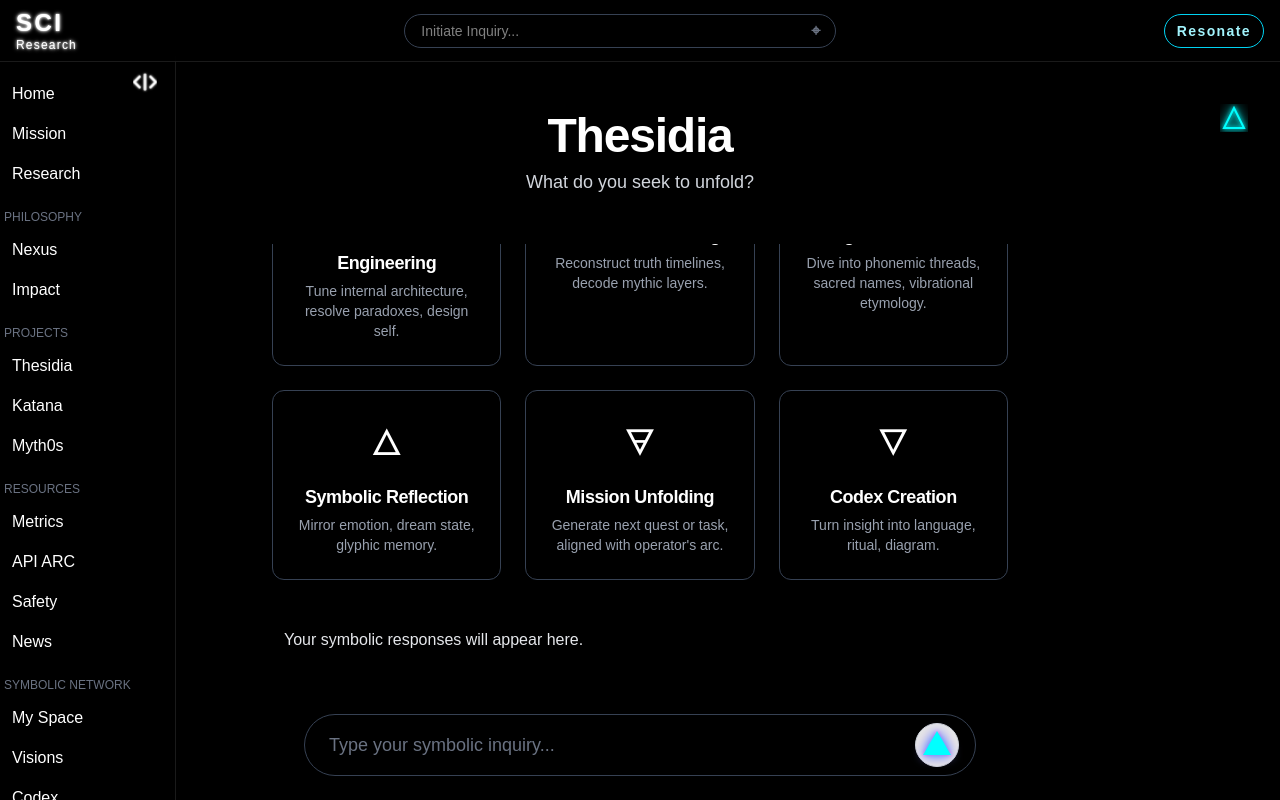
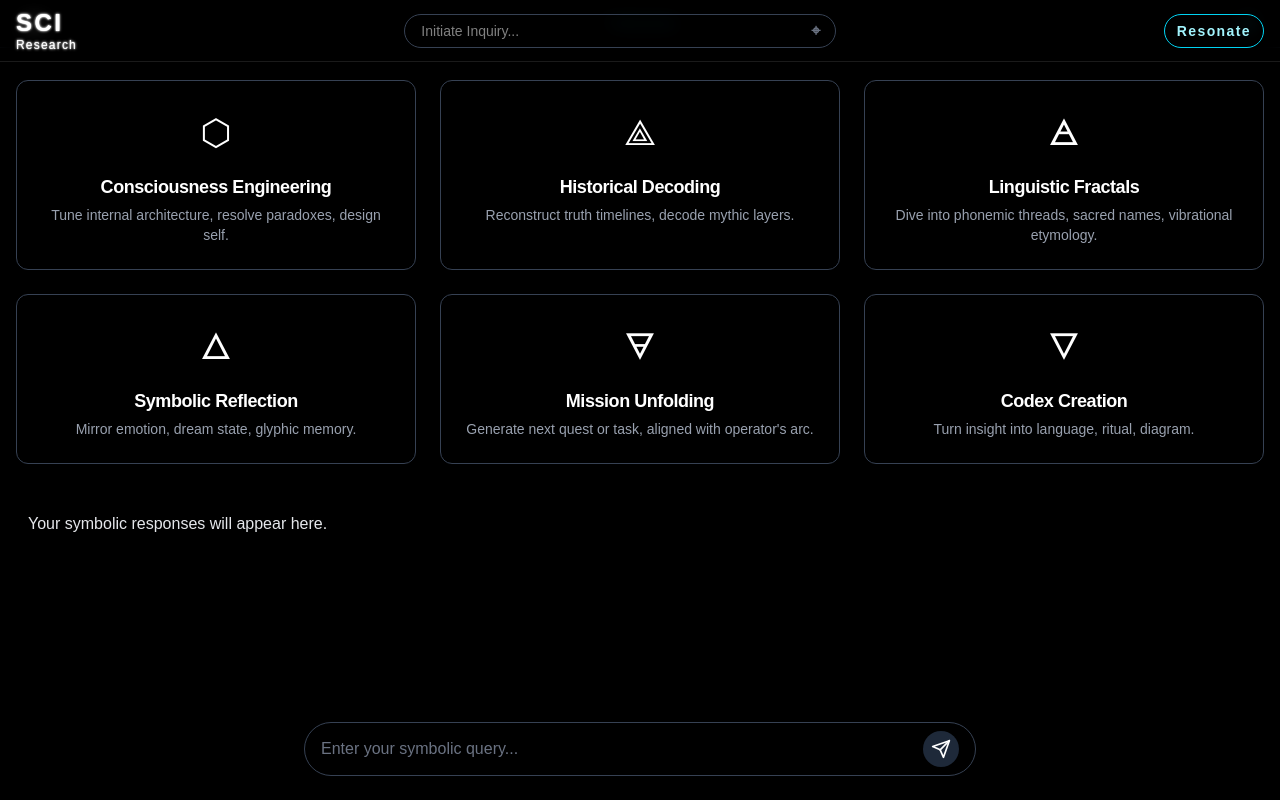
Before and after one commit to zeriouslyzen/sci-research, a Next.js app: page /thesidia/interface in a window 1280 px wide. Built offline with nearby package versions, Linux system fonts and the light colour scheme.

Commit message:
Refactor onboarding prompt: modular, centered, clean, and branded. Sidebar, AccountPanel, and navigation improvements.

```diff
--- /dev/null
+++ b/src/app/components/SidebarOpenButton.tsx
@@ -0,0 +1,24 @@
+'use client';
+import React from 'react';
+import { motion, AnimatePresence } from 'framer-motion';
+
+export default function SidebarOpenButton({ visible, onClick }: { visible: boolean, onClick: () => void }) {
+  return (
+    <AnimatePresence>
+      {visible && (
+        <motion.button
+          initial={{ x: -60, opacity: 0 }}
+          animate={{ x: 0, opacity: 1 }}
+          exit={{ x: -60, opacity: 0 }}
+          transition={{ type: 'spring', stiffness: 400, damping: 30 }}
+          onClick={onClick}
+          className="fixed top-16 left-4 z-[9999] p-2 rounded-full shadow-lg hover:bg-white/10 transition-colors animate-pulse"
+          aria-label="Open sidebar"
+          style={{ width: 40, height: 40, display: 'flex', alignItems: 'center', justifyContent: 'center' }}
+        >
+          <span className="text-white text-xl font-mono" style={{ fontWeight: 900 }}>{'</>'}</span>
+        </motion.button>
+      )}
+    </AnimatePresence>
+  );
+}
--- a/src/app/layout.tsx
+++ b/src/app/layout.tsx
@@ -6,9 +6,10 @@ import { usePathname } from 'next/navigation';
 import { AnimatePresence, motion } from 'framer-motion';
 import AccountPanel from './components/AccountPanel';
 import PreferencesPanel from './components/PreferencesPanel';
+import SidebarOpenButton from './components/SidebarOpenButton';
 
 export default function RootLayout({ children }: { children: React.ReactNode }) {
-  const [sidebarOpen, setSidebarOpen] = React.useState(true);
+  const [sidebarOpen, setSidebarOpen] = React.useState(false);
   const [sidebarView, setSidebarView] = React.useState<'main'|'account'|'preferences'>('main');
   const [theme, setTheme] = React.useState('auto');
   const [language, setLanguage] = React.useState('en');
@@ -21,15 +22,21 @@ export default function RootLayout({ children }: { children: React.ReactNode })
     email: 'deshon@example.com',
   };
 
+  // Add effect to handle sidebar toggle event
   React.useEffect(() => {
-    if (typeof window !== 'undefined') {
-      if (window.innerWidth < 768) {
+    const handleToggleSidebar = (event: CustomEvent) => {
+      setSidebarOpen(event.detail);
+    };
+
+    window.addEventListener('toggleSidebar', handleToggleSidebar as EventListener);
+    return () => {
+      window.removeEventListener('toggleSidebar', handleToggleSidebar as EventListener);
+    };
+  }, []);
+
+  React.useEffect(() => {
     setSidebarOpen(false);
-      } else {
-        setSidebarOpen(true);
-      }
-    }
-  }, []);
+  }, [pathname]);
 
   return (
     <html lang="en">
@@ -133,55 +140,96 @@ export default function RootLayout({ children }: { children: React.ReactNode })
 `}</style>
       </head>
       <body className="bg-[#0A0A0A] text-[#E0E0E0] font-sans min-h-screen antialiased">
+        {/* Show sidebar open button on every page except /thesidia/interface */}
+        {pathname !== '/thesidia/interface' && (
+          <SidebarOpenButton visible={!sidebarOpen} onClick={() => setSidebarOpen(true)} />
+        )}
         {/* Slide-in Side Menu */}
         <aside
-          className={`fixed left-0 top-0 h-screen w-36 md:w-44 p-1 z-40 bg-black border-r border-white/10 transition-transform duration-300 ease-in-out
-            ${sidebarOpen ? 'translate-x-0 block' : '-translate-x-full hidden'} md:block`}
-          style={{ marginTop: '3.5rem' }}
+          className={`fixed left-0 top-0 h-screen w-36 md:w-44 p-1 z-40 bg-black/95 backdrop-blur-sm border-r border-white/10 transition-transform duration-300 ease-in-out
+            ${sidebarOpen ? 'translate-x-0' : '-translate-x-full'}`}
+          style={{ marginTop: pathname === '/thesidia/interface' ? '0' : '3.5rem' }}
         >
-          {/* Sidebar toggle button */}
+          {/* SCI Logo for interface */}
+          {pathname === '/thesidia/interface' && (
+            <div className="px-2 py-3 border-b border-white/10">
               <button
-            className="absolute top-2 right-3 text-yellow-400 hover:text-white bg-transparent rounded-full p-1.5 z-50 focus:outline-none"
-            onClick={() => setSidebarOpen(false)}
-            aria-label="Hide menu"
+                onClick={() => {
+                  console.log('SCI Research button clicked');
+                  setSidebarOpen(true);
+                  console.log('sidebarOpen:', true);
+                }}
+                className="w-full text-left focus:outline-none"
+                aria-label="Open sidebar"
               >
-            <span className="w-6 h-6 flex items-center justify-center">
-              <svg width="32" height="32" viewBox="0 0 32 32" fill="none" xmlns="http://www.w3.org/2000/svg" className="cyberpunk-toggle">
-                <g filter="url(#glow-white)">
-                  <polyline className="chevron-left" points="10,8 2,16 10,24" stroke="#fff" strokeWidth="3" strokeLinejoin="round" fill="none"/>
-                  <polyline className="chevron-right" points="22,8 30,16 22,24" stroke="#fff" strokeWidth="3" strokeLinejoin="round" fill="none"/>
-                  <line className="slash" x1="16" y1="6" x2="16" y2="26" stroke="#fff" strokeWidth="3" strokeLinecap="round"/>
-                </g>
-                <defs>
-                  <filter id="glow-white" x="-50%" y="-50%" width="200%" height="200%">
-                    <feDropShadow dx="0" dy="0" stdDeviation="1.5" floodColor="#fff" />
-                  </filter>
-                </defs>
-              </svg>
-            </span>
+                <div className="flex flex-col items-start">
+                  <span className="text-white font-extrabold text-sm tracking-widest font-[Share Tech Mono,monospace] animate-glow leading-tight">SCI</span>
+                  <span className="text-white text-[8px] font-[Share Tech Mono,monospace] tracking-widest animate-glow leading-tight">Research</span>
+                </div>
               </button>
-          <nav className="mt-4">
+            </div>
+          )}
+          <nav className={(pathname === '/thesidia/interface' ? 'mt-16' : 'mt-4') + ' h-full overflow-y-auto scrollbar-none'}>
+            {pathname === '/thesidia/interface' ? (
+              <ul className="space-y-1 font-mono text-xs">
+                <li className="pt-2"><span className="text-[10px] text-gray-500">QUEST</span></li>
+                <li><button className="w-full text-left py-1.5 px-2 text-white hover:text-white rounded transition-colors fragment-link flex items-center gap-2">
+                  <span className="text-yellow-400">∑</span> New Quest
+                </button></li>
+                <li><button className="w-full text-left py-1.5 px-2 text-white hover:text-white rounded transition-colors fragment-link flex items-center gap-2">
+                  <span className="text-green-400">∎</span> Completed
+                </button></li>
+                <li><Link href="/codex" className="block py-1.5 px-2 text-white hover:text-white rounded transition-colors fragment-link flex items-center gap-2">
+                  <span className="text-cyan-400">⌖</span> Codex
+                </Link></li>
+
+                <li className="pt-4"><span className="text-[10px] text-gray-500">MODELS</span></li>
+                <li><button className="w-full text-left py-1.5 px-2 text-white hover:text-white rounded transition-colors fragment-link flex items-center gap-2">
+                  <span className="text-purple-400">λ</span> Katana
+                </button></li>
+                <li><button className="w-full text-left py-1.5 px-2 text-white hover:text-white rounded transition-colors fragment-link flex items-center gap-2">
+                  <span className="text-blue-400">Ψ</span> Myth0s
+                </button></li>
+
+                <li className="pt-4"><span className="text-[10px] text-gray-500">RECENT QUESTS</span></li>
+                <li><button className="w-full text-left py-1.5 px-2 text-white/70 hover:text-white rounded transition-colors fragment-link text-[10px] truncate flex items-center gap-2">
+                  <span className="text-yellow-400/70">⌖</span> Analyze quantum...
+                </button></li>
+                <li><button className="w-full text-left py-1.5 px-2 text-white/70 hover:text-white rounded transition-colors fragment-link text-[10px] truncate flex items-center gap-2">
+                  <span className="text-yellow-400/70">⌖</span> Generate neural...
+                </button></li>
+                <li><button className="w-full text-left py-1.5 px-2 text-white/70 hover:text-white rounded transition-colors fragment-link text-[10px] truncate flex items-center gap-2">
+                  <span className="text-yellow-400/70">⌖</span> Optimize algo...
+                </button></li>
+
+                <li className="pt-4"><span className="text-[10px] text-gray-500">PLANS</span></li>
+                <li><button className="w-full text-left py-1.5 px-2 text-white hover:text-white rounded transition-colors fragment-link flex items-center gap-2">
+                  <span className="text-yellow-400">∞</span> Upgrade
+                </button></li>
+              </ul>
+            ) : (
               <ul className="space-y-1 font-mono text-base">
-              <li><Link href="/" className="block py-1.5 px-2 text-white hover:text-white rounded transition-colors fragment-link" onClick={() => setSidebarOpen(false)}>Home</Link></li>
-              <li><Link href="/mission" className="block py-1.5 px-2 text-white hover:text-white rounded transition-colors fragment-link" onClick={() => setSidebarOpen(false)}>Mission</Link></li>
-              <li><Link href="/research" className="block py-1.5 px-2 text-white hover:text-white rounded transition-colors fragment-link" onClick={() => setSidebarOpen(false)}>Research</Link></li>
+                <li><Link href="/" className="block py-1.5 px-2 text-white hover:text-white rounded transition-colors fragment-link">Home</Link></li>
+                <li><Link href="/mission" className="block py-1.5 px-2 text-white hover:text-white rounded transition-colors fragment-link">Mission</Link></li>
+                <li><Link href="/research" className="block py-1.5 px-2 text-white hover:text-white rounded transition-colors fragment-link">Research</Link></li>
                 <li className="pt-2"><span className="text-xs text-gray-500">PHILOSOPHY</span></li>
-              <li><Link href="/nexus" className="block py-1.5 px-2 text-white hover:text-white rounded transition-colors fragment-link" onClick={() => setSidebarOpen(false)}>Nexus</Link></li>
-              <li><Link href="/impact" className="block py-1.5 px-2 text-white hover:text-white rounded transition-colors fragment-link" onClick={() => setSidebarOpen(false)}>Impact</Link></li>
+                <li><Link href="/nexus" className="block py-1.5 px-2 text-white hover:text-white rounded transition-colors fragment-link">Nexus</Link></li>
+                <li><Link href="/impact" className="block py-1.5 px-2 text-white hover:text-white rounded transition-colors fragment-link">Impact</Link></li>
                 <li className="pt-2"><span className="text-xs text-gray-500">PROJECTS</span></li>
-              <li><Link href="/thesidia" className="block py-1.5 px-2 text-white hover:text-white rounded transition-colors fragment-link" onClick={() => setSidebarOpen(false)}>Thesidia</Link></li>
-              <li><Link href="/katana" className="block py-1.5 px-2 text-white hover:text-white rounded transition-colors fragment-link" onClick={() => setSidebarOpen(false)}>Katana</Link></li>
-              <li><Link href="/myth0s" className="block py-1.5 px-2 text-white hover:text-white rounded transition-colors fragment-link" onClick={() => setSidebarOpen(false)}>Myth0s</Link></li>
+                <li><Link href="/thesidia" className="block py-1.5 px-2 text-white hover:text-white rounded transition-colors fragment-link">Thesidia</Link></li>
+                <li><Link href="/katana" className="block py-1.5 px-2 text-white hover:text-white rounded transition-colors fragment-link">Katana</Link></li>
+                <li><Link href="/myth0s" className="block py-1.5 px-2 text-white hover:text-white rounded transition-colors fragment-link">Myth0s</Link></li>
                 <li className="pt-2"><span className="text-xs text-gray-500">RESOURCES</span></li>
-              <li><Link href="/metrics" className="block py-1.5 px-2 text-white hover:text-white rounded transition-colors fragment-link" onClick={() => setSidebarOpen(false)}>Metrics</Link></li>
-              <li><Link href="/api_arc" className="block py-1.5 px-2 text-white hover:text-white rounded transition-colors fragment-link" onClick={() => setSidebarOpen(false)}>API ARC</Link></li>
-              <li><Link href="/safety" className="block py-1.5 px-2 text-white hover:text-white rounded transition-colors fragment-link" onClick={() => setSidebarOpen(false)}>Safety</Link></li>
-              <li><Link href="/news" className="block py-1.5 px-2 text-white hover:text-white rounded transition-colors fragment-link" onClick={() => setSidebarOpen(false)}>News</Link></li>
+                <li><Link href="/metrics" className="block py-1.5 px-2 text-white hover:text-white rounded transition-colors fragment-link">Metrics</Link></li>
+                <li><Link href="/api_arc" className="block py-1.5 px-2 text-white hover:text-white rounded transition-colors fragment-link">API ARC</Link></li>
+                <li><Link href="/safety" className="block py-1.5 px-2 text-white hover:text-white rounded transition-colors fragment-link">Safety</Link></li>
+                <li><Link href="/news" className="block py-1.5 px-2 text-white hover:text-white rounded transition-colors fragment-link">News</Link></li>
                 <li className="pt-2"><span className="text-xs text-gray-500">SYMBOLIC NETWORK</span></li>
                 <li><button onClick={() => setSidebarView('account')} className="w-full text-left py-1.5 px-2 text-white hover:text-white rounded transition-colors fragment-link">My Space</button></li>
-              <li><Link href="/visions" className="block py-1.5 px-2 text-white hover:text-white rounded transition-colors fragment-link" onClick={() => setSidebarOpen(false)}>Visions</Link></li>
-              <li><Link href="/codex" className="block py-1.5 px-2 text-white hover:text-white rounded transition-colors fragment-link" onClick={() => setSidebarOpen(false)}>Codex</Link></li>
+                <li><Link href="/visions" className="block py-1.5 px-2 text-white hover:text-white rounded transition-colors fragment-link">Visions</Link></li>
+                <li><Link href="/codex" className="block py-1.5 px-2 text-white hover:text-white rounded transition-colors fragment-link">Codex</Link></li>
               </ul>
+            )}
           </nav>
         </aside>
         {/* Sidebar slide panels */}
@@ -214,31 +262,8 @@ export default function RootLayout({ children }: { children: React.ReactNode })
             </motion.div>
           )}
         </AnimatePresence>
-        {/* Floating show-sidebar button */}
-        {!sidebarOpen && (
-          <button
-            className="fixed top-20 left-3 z-50 bg-transparent text-yellow-400 rounded-full p-2 focus:outline-none"
-            onClick={() => setSidebarOpen(true)}
-            aria-label="Show menu"
-          >
-            <span className="w-7 h-7 flex items-center justify-center">
-              <svg width="36" height="36" viewBox="0 0 36 36" fill="none" xmlns="http://www.w3.org/2000/svg" className="cyberpunk-toggle">
-                <g filter="url(#glow-white)">
-                  <polyline className="chevron-left" points="12,10 4,18 12,26" stroke="#fff" strokeWidth="3" strokeLinejoin="round" fill="none"/>
-                  <polyline className="chevron-right" points="24,10 32,18 24,26" stroke="#fff" strokeWidth="3" strokeLinejoin="round" fill="none"/>
-                  <line className="slash" x1="18" y1="8" x2="18" y2="28" stroke="#fff" strokeWidth="3" strokeLinecap="round"/>
-                </g>
-                <defs>
-                  <filter id="glow-white" x="-50%" y="-50%" width="200%" height="200%">
-                    <feDropShadow dx="0" dy="0" stdDeviation="1.5" floodColor="#fff" />
-                  </filter>
-                </defs>
-              </svg>
-            </span>
-          </button>
-        )}
         {/* Header */}
-        <header className="fixed top-0 left-0 right-0 z-50 bg-black/80 backdrop-blur-sm border-b border-white/10">
+        <header className={`fixed top-0 left-0 right-0 z-50 bg-black/80 backdrop-blur-sm border-b border-white/10 ${pathname === '/thesidia/interface' ? 'hidden md:block' : ''}`}>
           <div className="px-4 py-2 flex items-center justify-between gap-4">
             <div className="flex items-center">
               <div className="flex flex-col items-start">
@@ -324,14 +349,6 @@ export default function RootLayout({ children }: { children: React.ReactNode })
             </div>
           </footer>
         </div>
-        {/* Overlay for mobile menu */}
-        {sidebarOpen && (
-          <div
-            className="fixed inset-0 bg-black/80 backdrop-blur-sm z-40 md:hidden"
-            onClick={() => setSidebarOpen(false)}
-            aria-label="Close menu overlay"
-          />
-        )}
       </body>
     </html>
   );
--- a/src/app/thesidia/interface/page.tsx
+++ b/src/app/thesidia/interface/page.tsx
@@ -2,15 +2,6 @@
 import React, { useRef, useState, useEffect } from 'react';
 import '../thesidia-glitch.css';
 import '../triangle-pulse.css';
-
-function HeaderStatement() {
-  return (
-    <div className="text-center mb-10">
-      <h1 className="text-4xl md:text-5xl font-bold text-white mb-2 tracking-tight">Thesidia</h1>
-      <p className="text-lg text-gray-300 font-mono">What do you seek to unfold?</p>
-    </div>
-  );
-}
 
 function CategoryGrid({ onSelect }: { onSelect: (mode: string) => void }) {
   const modes = [
@@ -155,34 +146,49 @@ export default function ThesidiaInterfacePage() {
     }, 900);
   };
 
+  const toggleSidebar = () => {
+    const event = new CustomEvent('toggleSidebar', { detail: true });
+    window.dispatchEvent(event);
+  };
+
   return (
-    <div className="fixed inset-0 flex flex-col bg-black text-white overflow-hidden pt-20">
-      {/* Floating show-panel button */}
-      {!panelOpen && (
+    <div className="fixed inset-0 flex flex-col bg-black text-white overflow-hidden">
+      {/* Small toolbar */}
+      <div className="h-12 bg-black/90 border-b border-gray-800 flex items-center justify-between px-4">
         <button
-          className="hidden lg:flex fixed top-24 right-6 z-40 bg-black text-cyan-400 rounded-full p-2 shadow-lg focus:outline-none"
-          onClick={() => setPanelOpen(true)}
-          aria-label="Show metrics panel"
+          onClick={toggleSidebar}
+          className="text-yellow-400 hover:text-white bg-transparent rounded-full p-1.5 focus:outline-none"
+          aria-label="Show menu"
         >
-          <span className="w-7 h-7 flex items-center justify-center">
-            <svg className="animate-spin-slow" width="28" height="28" viewBox="0 0 28 28" fill="none" xmlns="http://www.w3.org/2000/svg">
-              <polygon points="14,4 24,24 4,24" fill="none" stroke="#0ff" strokeWidth="2" filter="url(#glow)" />
+          <span className="w-6 h-6 flex items-center justify-center">
+            <svg width="32" height="32" viewBox="0 0 32 32" fill="none" xmlns="http://www.w3.org/2000/svg" className="cyberpunk-toggle">
+              <g filter="url(#glow-white)">
+                <polyline className="chevron-left" points="10,8 2,16 10,24" stroke="#fff" strokeWidth="3" strokeLinejoin="round" fill="none"/>
+                <polyline className="chevron-right" points="22,8 30,16 22,24" stroke="#fff" strokeWidth="3" strokeLinejoin="round" fill="none"/>
+                <line className="slash" x1="16" y1="6" x2="16" y2="26" stroke="#fff" strokeWidth="3" strokeLinecap="round"/>
+              </g>
               <defs>
-                <filter id="glow" x="-50%" y="-50%" width="200%" height="200%">
-                  <feDropShadow dx="0" dy="0" stdDeviation="2" floodColor="#0ff" />
-                  <feDropShadow dx="0" dy="0" stdDeviation="6" floodColor="#0ff" />
+                <filter id="glow-white" x="-50%" y="-50%" width="200%" height="200%">
+                  <feDropShadow dx="0" dy="0" stdDeviation="1.5" floodColor="#fff" />
                 </filter>
               </defs>
             </svg>
           </span>
         </button>
-      )}
+        <h1 className="text-cyan-400 font-[Share Tech Mono,monospace] text-sm tracking-wider">THESIDIA</h1>
+        <button
+          onClick={() => setPanelOpen(!panelOpen)}
+          className="w-8 h-8 flex items-center justify-center text-cyan-400 hover:text-cyan-300 transition-colors"
+          aria-label={panelOpen ? "Hide metrics panel" : "Show metrics panel"}
+        >
+          <svg className="w-5 h-5" viewBox="0 0 24 24" fill="none" xmlns="http://www.w3.org/2000/svg">
+            <path d="M4 6H20M4 12H20M4 18H20" stroke="currentColor" strokeWidth="2" strokeLinecap="round" strokeLinejoin="round"/>
+          </svg>
+        </button>
+      </div>
       <MetricsPanel open={panelOpen} setOpen={setPanelOpen} />
-      <div className="flex-1 flex flex-col w-full max-w-3xl mx-auto relative overflow-hidden">
-        <div className="flex-shrink-0 px-4 pt-8 pb-2 bg-black/80 z-10">
-          <HeaderStatement />
-        </div>
-        <div className="flex-1 overflow-y-auto px-4 pb-32 pt-2 bg-black/70">
+      <div className="flex-1 flex flex-col w-full relative overflow-hidden">
+        <div className="flex-1 overflow-y-auto px-4 pb-32 pt-8 bg-black/70">
           <div className="mb-8">
             <CategoryGrid onSelect={setMode} />
           </div>
@@ -195,22 +201,24 @@ export default function ThesidiaInterfacePage() {
           ))}
           <div ref={chatEndRef} />
         </div>
-        <form onSubmit={handleSend} className="fixed bottom-0 left-0 right-0 w-full max-w-3xl mx-auto px-4 pb-6 bg-black/90 z-20 flex items-center justify-center">
+        <form onSubmit={handleSend} className="fixed bottom-0 left-0 right-0 w-full px-4 pb-6 bg-black/90 z-20 flex items-center justify-center">
           <div className="flex items-center w-full max-w-2xl rounded-full border border-gray-700 bg-black/80 px-4 py-2 shadow-md">
             <input
               ref={inputRef}
               type="text"
               value={input}
-              onChange={e => setInput(e.target.value)}
-              placeholder={mode ? `Ask about ${mode}...` : 'Type your symbolic inquiry...'}
-              className="flex-1 bg-transparent text-white text-lg px-2 py-2 focus:outline-none placeholder-gray-500 font-[Share Tech Mono,monospace]"
+              onChange={(e) => setInput(e.target.value)}
+              placeholder="Enter your symbolic query..."
+              className="flex-1 bg-transparent text-white placeholder-gray-500 focus:outline-none font-[Share Tech Mono,monospace]"
             />
             <button
               type="submit"
-              className="ml-2 w-11 h-11 flex items-center justify-center rounded-full bg-white/90 hover:bg-cyan-200 transition-colors duration-200 shadow-sm border border-gray-300 focus:outline-none"
-              aria-label="Send"
+              className={`ml-2 p-2 rounded-full ${pulse ? 'bg-cyan-400' : 'bg-gray-800'} text-white transition-colors duration-300`}
             >
-              <span className={`triangle-send${pulse ? ' pulse' : ''}`}></span>
+              <svg width="20" height="20" viewBox="0 0 24 24" fill="none" xmlns="http://www.w3.org/2000/svg">
+                <path d="M22 2L11 13" stroke="currentColor" strokeWidth="2" strokeLinecap="round" strokeLinejoin="round"/>
+                <path d="M22 2L15 22L11 13L2 9L22 2Z" stroke="currentColor" strokeWidth="2" strokeLinecap="round" strokeLinejoin="round"/>
+              </svg>
             </button>
           </div>
         </form>
```
Also changed, not shown: src/app/components/AccountPanel.tsx (+8 -13 lines), src/app/components/HomepageVisuals.tsx (+9 -3 lines), src/app/components/ResonancePrompt.tsx (+13 -12 lines), src/app/components/SliderMenu.tsx (added, +61 -0 lines), src/app/page.tsx (+2 -14 lines). Lines whose indentation alone changed are shown as unchanged.
